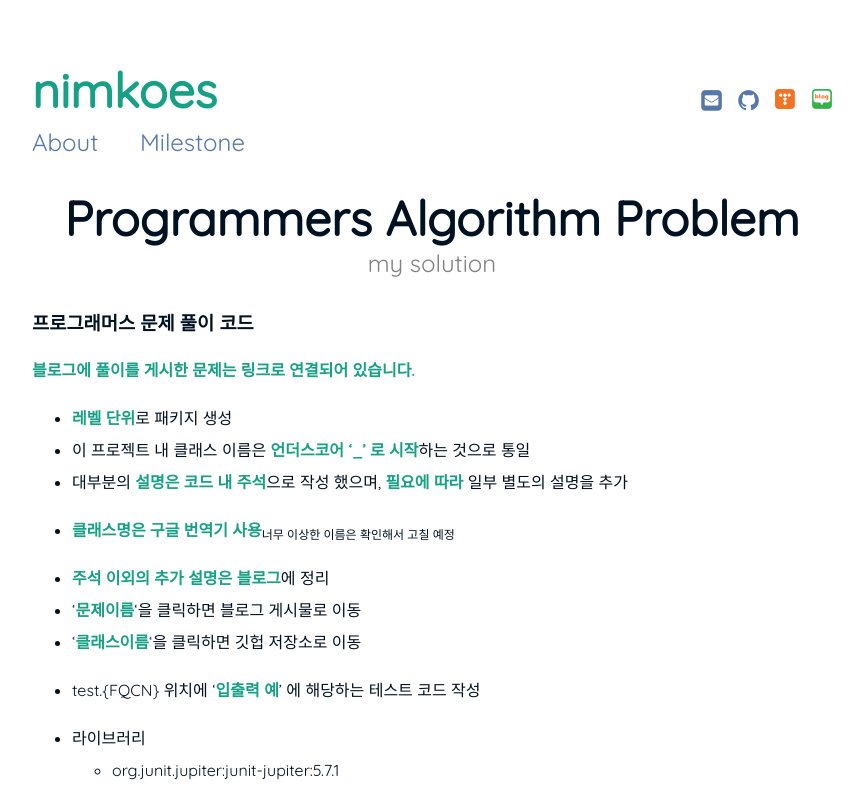
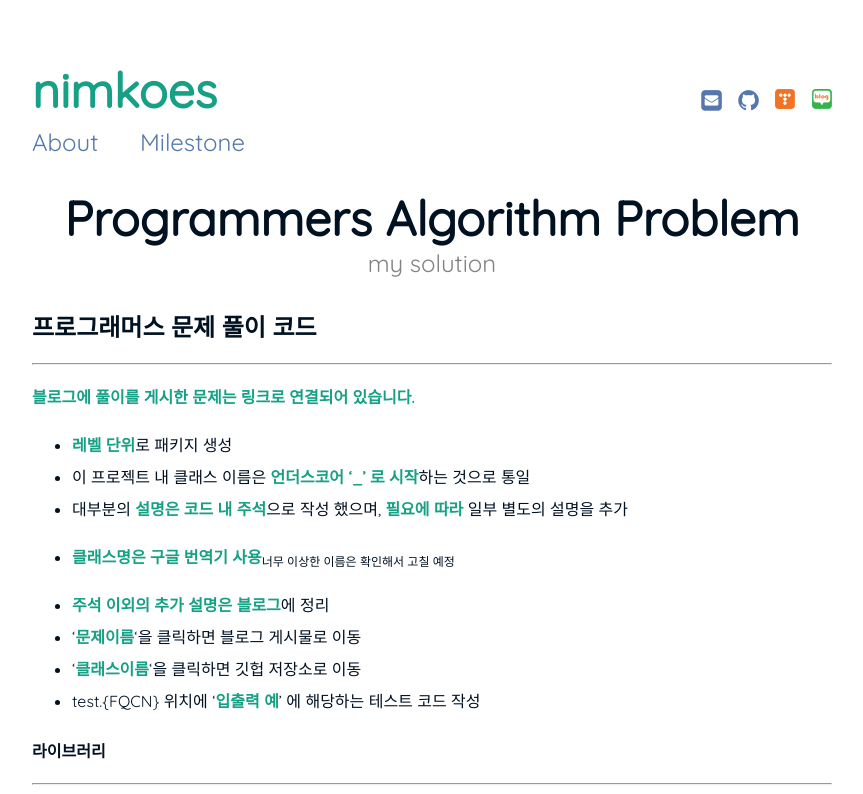
Before and after one commit to nimkoes/portfolio, a Jekyll site: the page built from _posts/2021-04-30-Programmers-Algorithm-Problem.md, in a window 1280 px wide. Shown: the top 794 px of the page, without its empty margins (208-1071 px from the left). Built offline with Jekyll 4.4.1, drawn with Linux system fonts in a browser that asks for light colours.

Commit message:
mod style

```diff
--- a/_posts/2021-04-30-Programmers-Algorithm-Problem.md
+++ b/_posts/2021-04-30-Programmers-Algorithm-Problem.md
@@ -9,8 +9,8 @@ categories: ["algorithm"]
 
 
 
-### 프로그래머스 문제 풀이 코드
-
+## 프로그래머스 문제 풀이 코드
+---
 **블로그에 풀이를 게시한 문제는 링크로 연결되어 있습니다.**
 
 - **레벨 단위**로 패키지 생성
@@ -26,12 +26,14 @@ categories: ["algorithm"]
 - test.{FQCN} 위치에 '**입출력 예**' 에 해당하는 테스트 코드 작성
 
 
-- 라이브러리
+#### 라이브러리
+---
   - org.junit.jupiter:junit-jupiter:5.7.1
   - org.assertj:assertj-core:3.19.0
   - org.projectlombok:lombok:1.18.16
 
-- 라이브러리 추가하는 방법<sub>intelliJ 기준</sub>
+#### 라이브러리 추가하는 방법<sub>intelliJ 기준</sub>
+---
 ![intellij_add_library_001](https://github.com/nimkoes/nimkoes.github.io/blob/master/assets/img/milestone/algorithm/intellij_add_library_001.png?raw=true "intellij_add_library_001"){: width="320px"}
   - File > Project Structure 클릭
 ![intellij_add_library_002](https://github.com/nimkoes/nimkoes.github.io/blob/master/assets/img/milestone/algorithm/intellij_add_library_002.png?raw=true "intellij_add_library_002"){: width="410px"}
@@ -39,13 +41,17 @@ categories: ["algorithm"]
 ![intellij_add_library_003](https://github.com/nimkoes/nimkoes.github.io/blob/master/assets/img/milestone/algorithm/intellij_add_library_003.png?raw=true "intellij_add_library_003"){: width="570px"}
   - 위에 명시한 버전을 포함한 라이브러리 정보 넣고 Download to 에 원하는 위치 설정하고 OK 버튼 클릭
 
-- lombok 라이브러리 다운로드 이후 적용이 되지 않을 때 설정 방법
+
+
+#### lombok 라이브러리 다운로드 이후 적용이 되지 않을 때 설정 방법
+---
 ![intellij_lombok_setting_001](https://github.com/nimkoes/nimkoes.github.io/blob/master/assets/img/milestone/algorithm/intellij_lombok_setting_001.png?raw=true "intellij_lombok_setting_001"){: width="320px"}
   - File > Settings 클릭
 ![intellij_lombok_setting_002](https://github.com/nimkoes/nimkoes.github.io/blob/master/assets/img/milestone/algorithm/intellij_lombok_setting_002.png?raw=true "intellij_lombok_setting_002"){: width="710px"}
   - Plugins 메뉴에서 lombok 을 검색해서 플러그인 설치
 ![intellij_lombok_setting_003](https://github.com/nimkoes/nimkoes.github.io/blob/master/assets/img/milestone/algorithm/intellij_lombok_setting_003.png?raw=true "intellij_lombok_setting_003"){: width="710px"}
   - annotation processor 검색한 다음 오른쪽의 Enable annotation processing 체크박스 활성화 되도록 체크
+
 
 
 #### level 1
```
